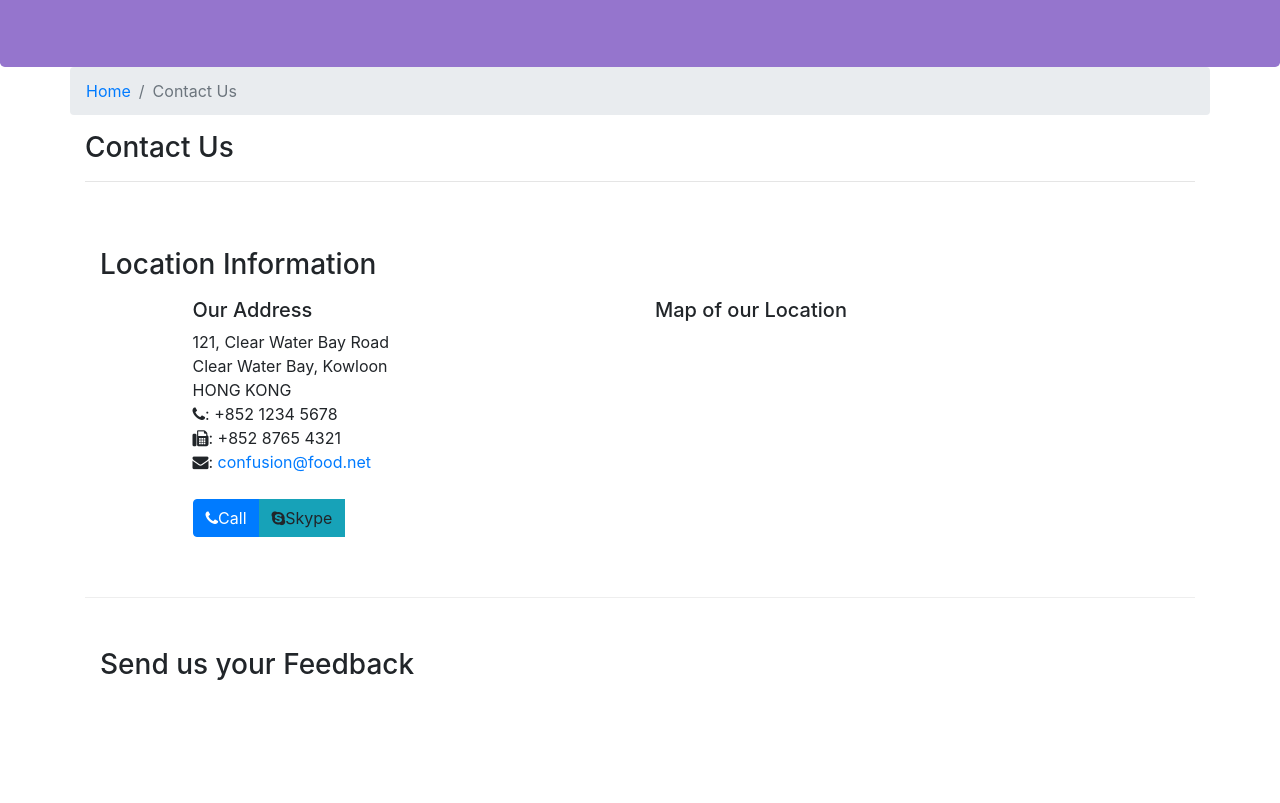
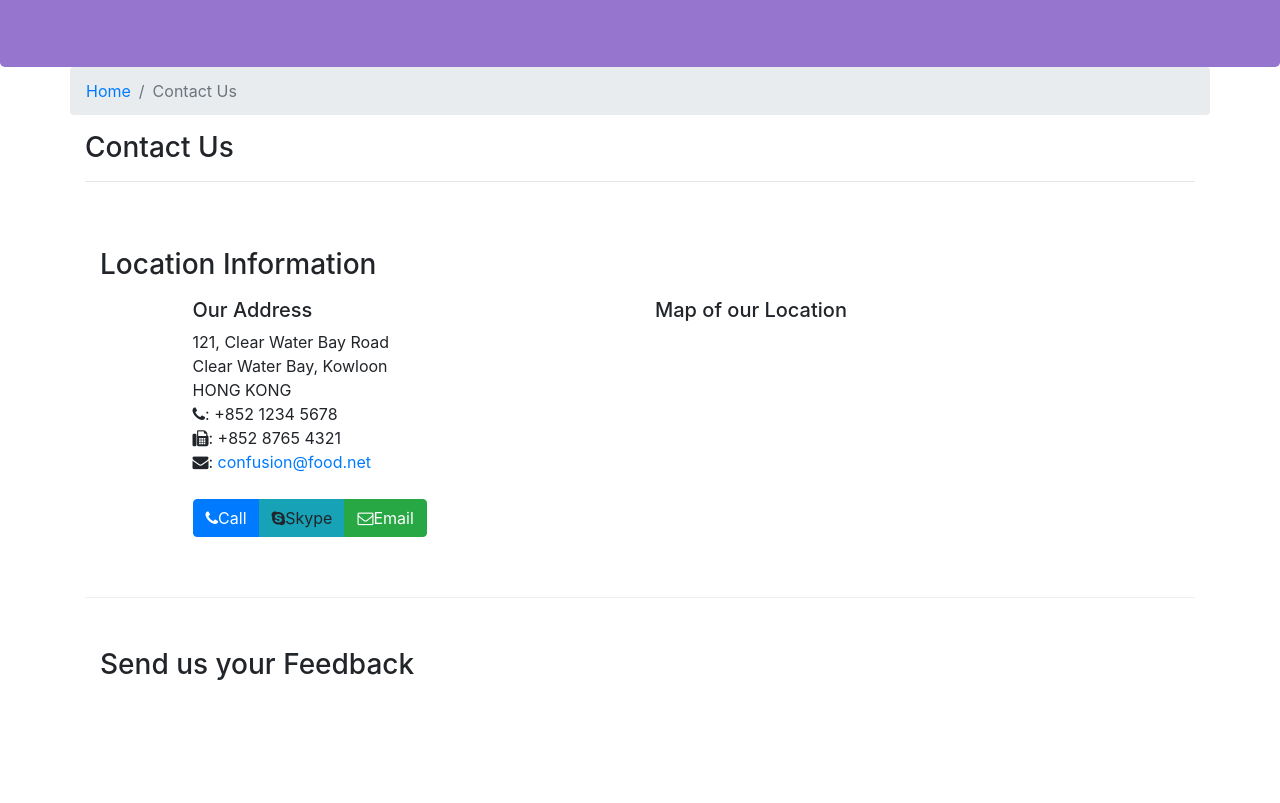
Before and after one commit to emreavcia/bootstrap-4-coursera-assignment, a website: page contactus.html in a window 1280 px wide. Shown: the part 267-1070 px from the top of the page. Drawn offline with nearby package versions, Linux system fonts and the light colour scheme.

Commit message:
mail buttom in contactus page is now with us

```diff
--- a/contactus.html
+++ b/contactus.html
@@ -82,7 +82,7 @@
                 <div class="btn-group" role="group">
                     <a role="button" class="btn btn-primary" href="tel:+85212345678"><i class="fa fa-phone"></i>Call</a>
                     <a role="button" class="btn btn-info"><i class="fa fa-skype"></i>Skype</a>
-                    <a role="button" class="btn"></a>
+                    <a role="button" class="btn btn-success" href="mailto:confusion@food.net"><i class="fa fa-envelope-o"></i>Email</a>
                 </div>
             </div>
         </div>
```
